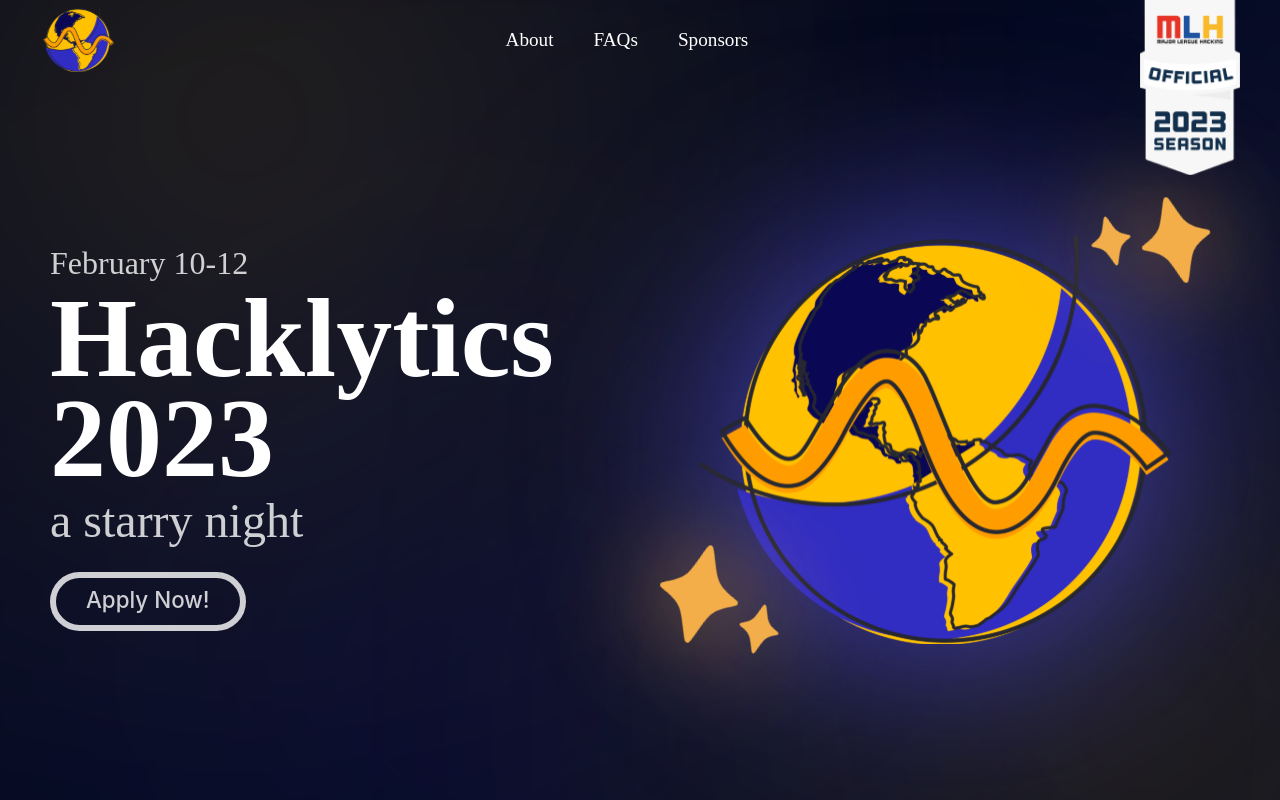
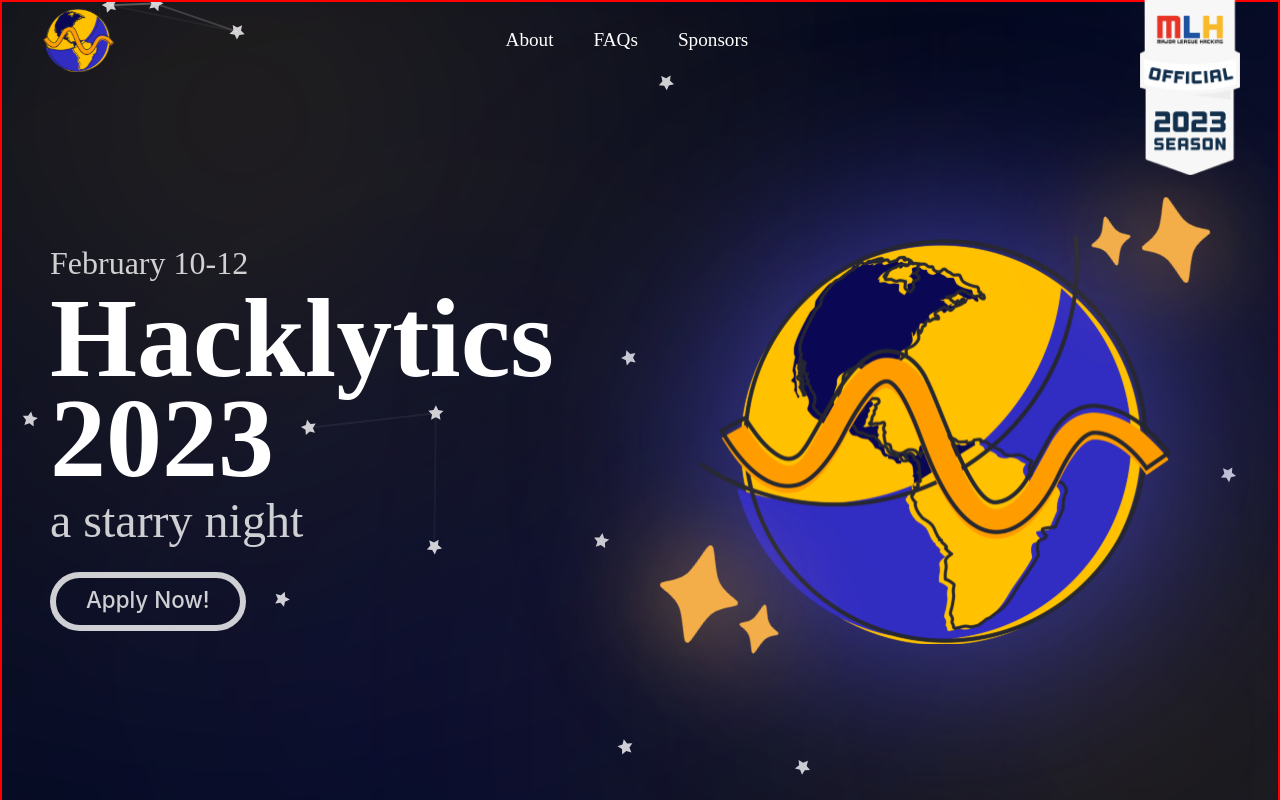
Before and after one commit to DataScience-GT/hacklytics-website-2023, a React (Create React App) app in the folder client/: page / in a window 1280 px wide. Shown: the top 800 px of the page. Built offline with nearby package versions, Linux system fonts and the light colour scheme; a web font is replaced by a local one.

Commit message:
added particles

```diff
--- a/client/package.json
+++ b/client/package.json
@@ -10,9 +10,10 @@
     "react": "^18.1.0",
     "react-dom": "^18.1.0",
     "react-gsap": "^3.2.1",
-    "react-particles-js": "^3.6.0",
     "react-scripts": "5.0.1",
     "react-scrollmagic": "^2.3.0",
+    "react-tsparticles": "^2.1.0",
+    "tsparticles": "^2.1.0",
     "web-vitals": "^2.1.4"
   },
   "scripts": {
--- a/client/src/Components/Background/Background.css
+++ b/client/src/Components/Background/Background.css
@@ -1,3 +1,20 @@
+#tsparticles {
+  display: block;
+  position: absolute;
+  top: 0;
+  left: 0;
+  z-index: 1;
+  border: 2px solid red;
+  height: 100%;
+  width: 100%;
+}
+
+#tsparticles canvas {
+  position: absolute !important;
+  left: 0;
+  top: 0;
+}
+
 .background {
   display: block;
   position: absolute;
--- a/client/src/Components/Background/Background.scss
+++ b/client/src/Components/Background/Background.scss
@@ -1,3 +1,18 @@
+#tsparticles {
+    display: block;
+    position: absolute;
+    top: 0;
+    left: 0;
+    z-index: 1;
+    border: 2px solid red;
+    height: 100%;
+    width: 100%;
+    canvas {
+        position: absolute !important;
+        left: 0;
+        top: 0;
+    }
+}
 .background {
     display: block;
     position: absolute;
--- a/client/src/Components/Background/index.js
+++ b/client/src/Components/Background/index.js
@@ -1,7 +1,25 @@
 //imports
 import "./Background.css";
 
+import Particles from "react-tsparticles";
+import { loadFull } from "tsparticles";
+
+import particleOptions from "./star.json";
+
 const Background = (params) => {
+    const particlesInit = async (main) => {
+        // console.log(main);
+
+        // you can initialize the tsParticles instance (main) here, adding custom shapes or presets
+        // this loads the tsparticles package bundle, it's the easiest method for getting everything ready
+        // starting from v2 you can add only the features you need reducing the bundle size
+        await loadFull(main);
+    };
+
+    const particlesLoaded = (container) => {
+        // console.log(container);
+    };
+
     return (
         <div className="background">
             {/* <div className="bg-blur2"></div>
@@ -39,6 +57,13 @@ const Background = (params) => {
                 <div className="circle circle27"></div>
                 <div className="circle circle28"></div>
             </div>
+            <Particles
+                id="tsparticles"
+                options={particleOptions}
+                init={particlesInit}
+                loaded={particlesLoaded}
+                // style={{ position: "absolute" }}
+            />
         </div>
     );
 };
--- /dev/null
+++ b/client/src/Components/Background/star.json
@@ -0,0 +1,89 @@
+{
+    "fullScreen": false,
+    "particles": {
+        "number": {
+            "value": 100,
+            "density": {
+                "enable": false,
+                "value_area": 800
+            }
+        },
+        "color": {
+            "value": "#fff"
+        },
+        "shape": {
+            "type": "star",
+            "options": {
+                "sides": 5
+            }
+        },
+        "opacity": {
+            "value": 0.8,
+            "random": false,
+            "anim": {
+                "enable": false,
+                "speed": 1,
+                "opacity_min": 0.1,
+                "sync": false
+            }
+        },
+        "size": {
+            "value": 4,
+            "random": false,
+            "anim": {
+                "enable": false,
+                "speed": 40,
+                "size_min": 0.1,
+                "sync": false
+            }
+        },
+        "rotate": {
+            "value": 0,
+            "random": true,
+            "direction": "clockwise",
+            "animation": {
+                "enable": true,
+                "speed": 5,
+                "sync": false
+            }
+        },
+        "line_linked": {
+            "enable": true,
+            "distance": 150,
+            "color": "#ffffff",
+            "opacity": 0.4,
+            "width": 2
+        },
+        "move": {
+            "enable": true,
+            "speed": 1,
+            "direction": "none",
+            "random": false,
+            "straight": false,
+            "out_mode": "out",
+            "attract": {
+                "enable": false,
+                "rotateX": 600,
+                "rotateY": 1200
+            }
+        }
+    },
+    "interactivity": {
+        "events": {
+            "onhover": {
+                "enable": true,
+                "mode": [
+                    "attract"
+                ]
+            },
+            "resize": true
+        },
+        "modes": {
+            "attract": {
+                "distance": 100,
+                "speed": 3
+            }
+        }
+    },
+    "retina_detect": false
+}
--- a/client/src/Pages/Home/index.js
+++ b/client/src/Pages/Home/index.js
@@ -147,9 +147,9 @@ const Home = (params) => {
                                 width="300"
                                 height="300"
                                 style={{ border: 0 }}
-                                allowfullscreen=""
+                                allowFullScreen=""
                                 loading="lazy"
-                                referrerpolicy="no-referrer-when-downgrade"
+                                referrerPolicy="no-referrer-when-downgrade"
                             ></iframe>
                         </div>
                     </div>
```
Also changed, not shown: 2 other files (tests, documents, lock files or other folders).
